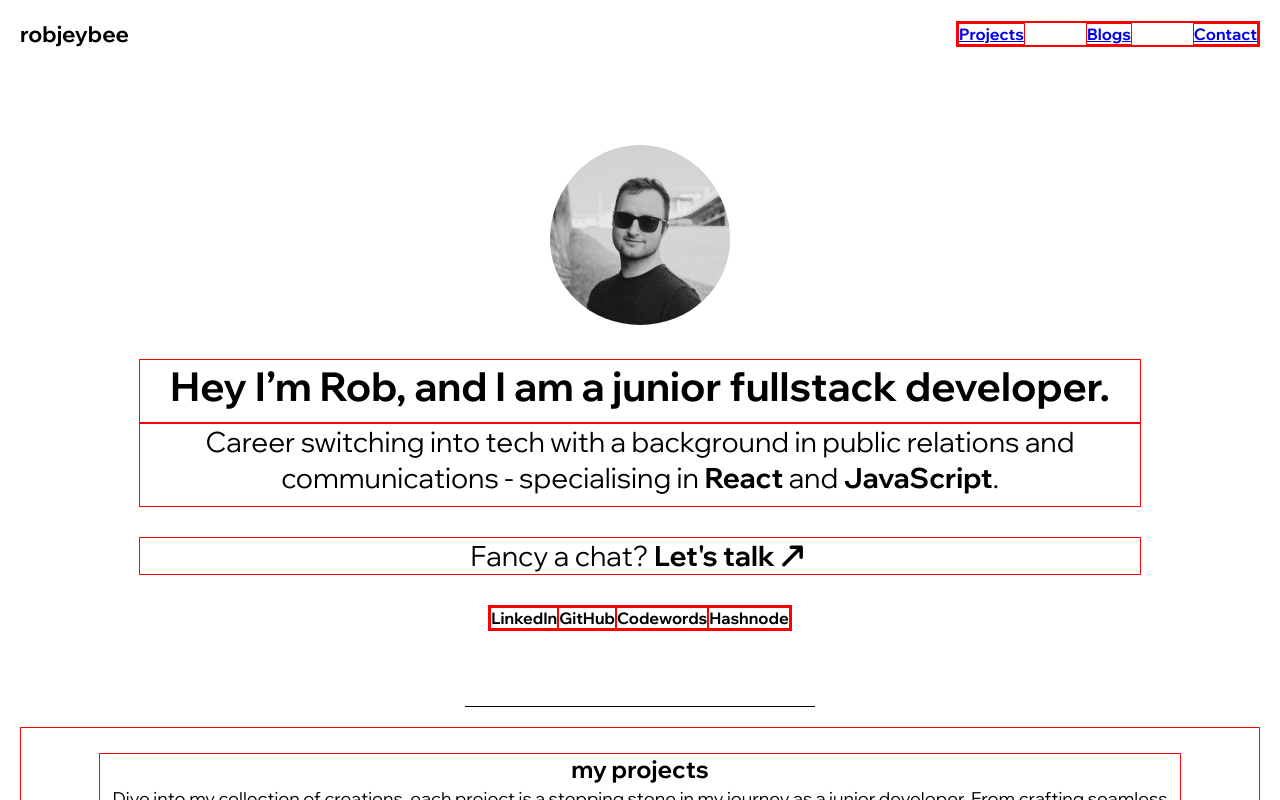
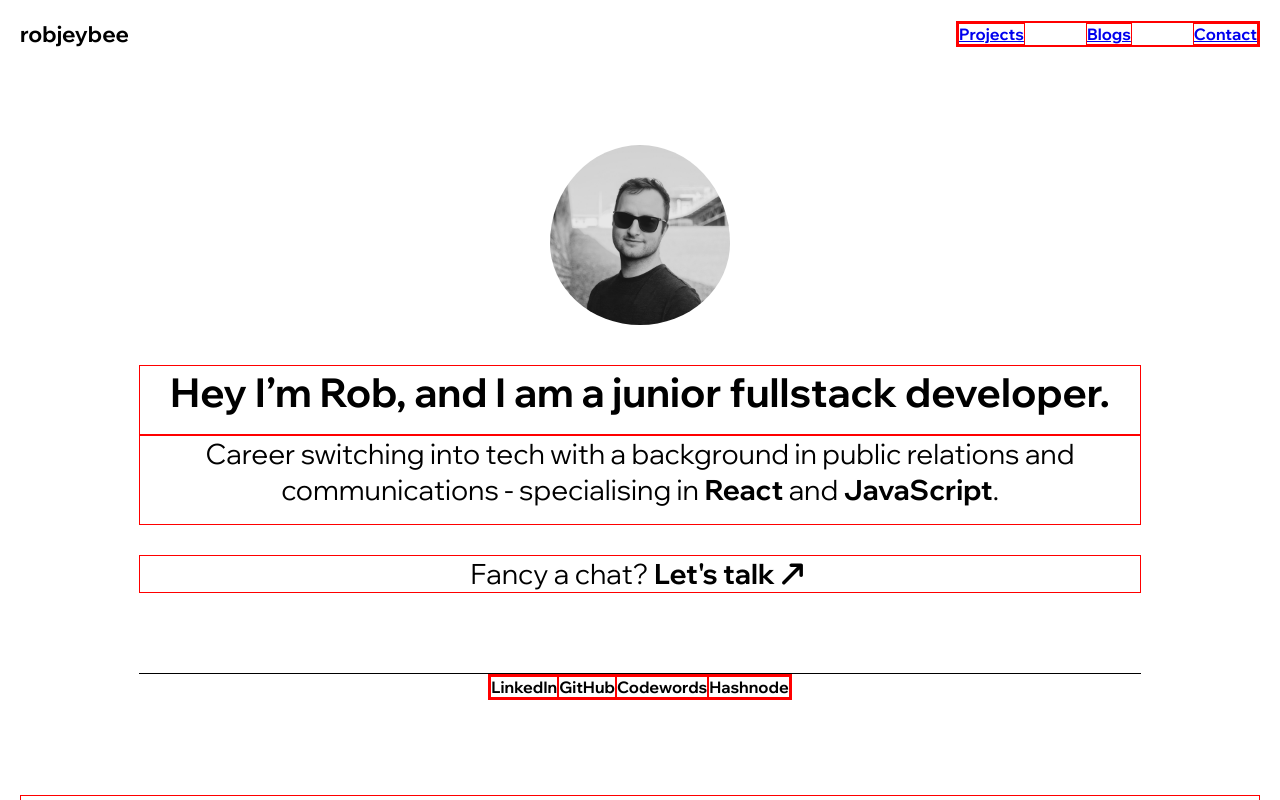
Before and after one commit to robjeybee/robjeybee-portfolio, a React (Vite) app: page / in a window 1280 px wide. Shown: the top 800 px of the page. Built offline with nearby package versions, Linux system fonts and the light colour scheme.

Commit message:
adding padding bottom

```diff
--- a/src/styles/hero.css
+++ b/src/styles/hero.css
@@ -4,13 +4,17 @@
   flex-direction: column;
   align-items: center;
   margin: 0 auto;
-  border-bottom: 1px solid black;
-  padding: 75px 0;
-  width: 350px;
+  padding: 75px 40px;
 }
 
 .hero-content > *  {
-  padding-bottom: 10px;
+  padding-bottom: 16px;
+
+}
+
+.hero-content {
+    border-bottom: 1px solid black;
+    padding-bottom: 50px;
 }
 
 .hero-content-cta {
@@ -22,8 +26,7 @@
 }
 
 .hero p {
-  font-size: 18px;
-  line-height: 30px;
+  line-height: 26px;
 }
 
 .hero img {
```
